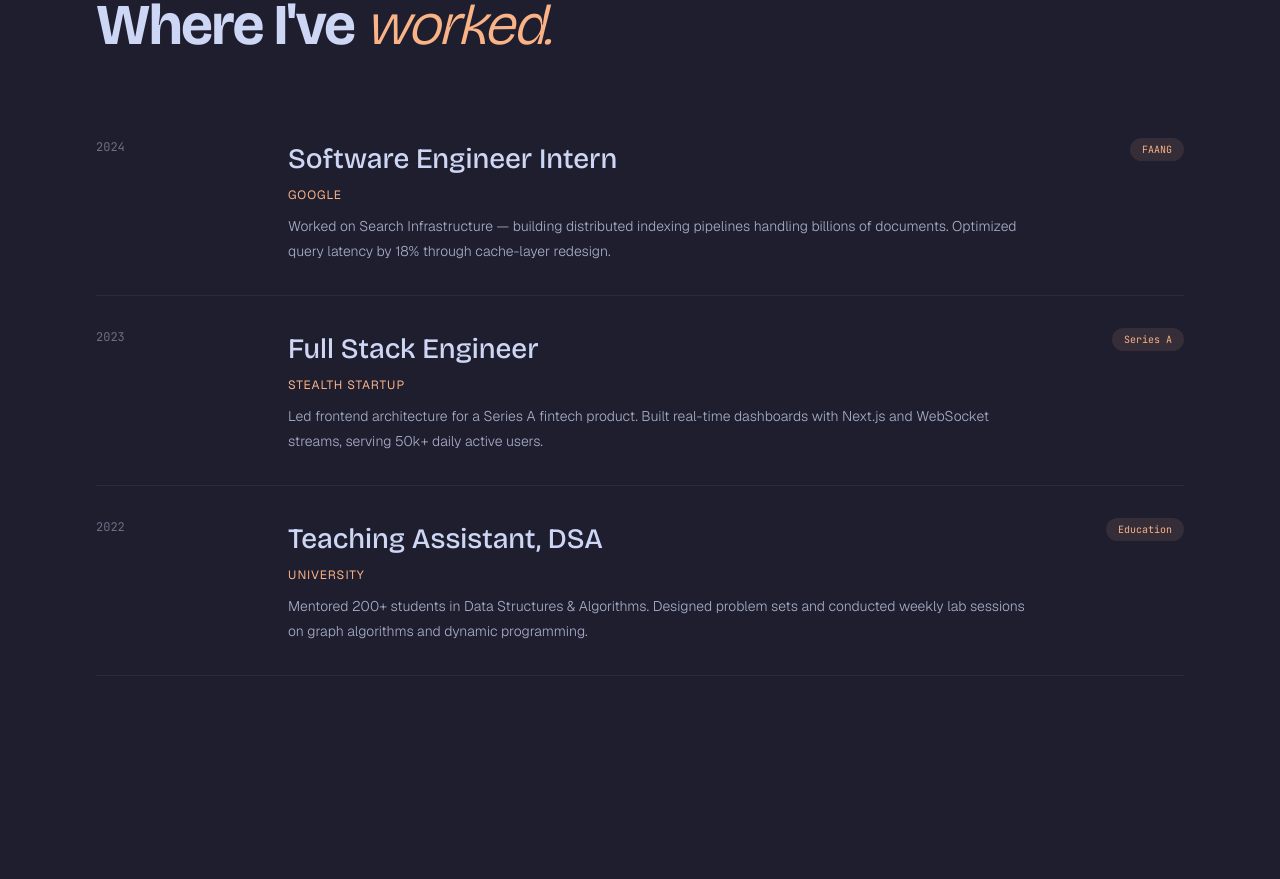
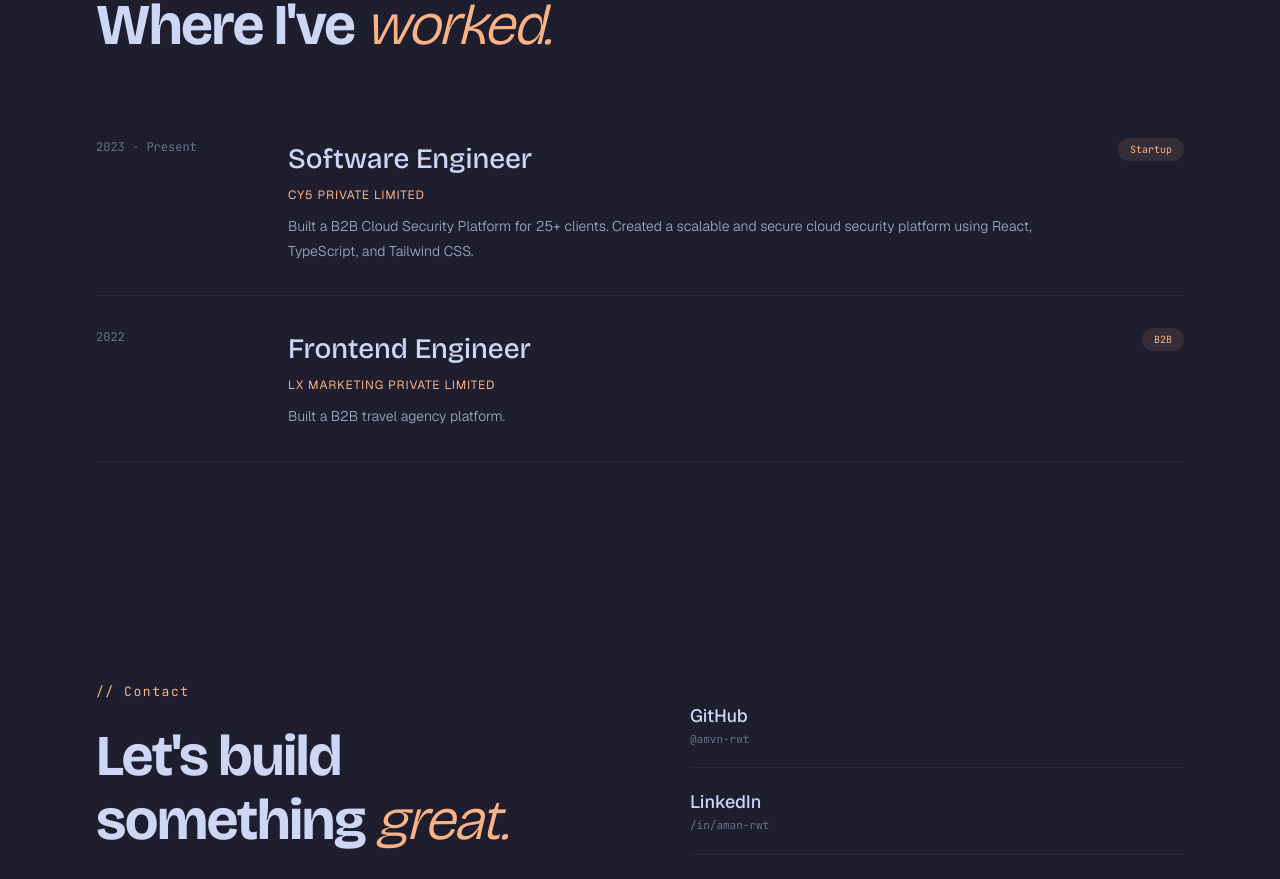
Before and after one commit to amvn-rwt/amanrwt.com, a Next.js app: page / in a window 1280 px wide. Shown: the part 1840-2719 px from the top of the page. Built offline with nearby package versions, Linux system fonts and the light colour scheme.

Commit message:
Update experience section to reflect current role at Cy5 Private Limited and adjust previous roles for clarity and accuracy.

```diff
--- a/app/page.tsx
+++ b/app/page.tsx
@@ -21,25 +21,18 @@ const techPills = [
 
 const experiences = [
   {
-    year: "2024",
-    role: "Software Engineer Intern",
-    company: "Google",
-    description: "Worked on Search Infrastructure — building distributed indexing pipelines handling billions of documents. Optimized query latency by 18% through cache-layer redesign.",
-    badge: "FAANG",
-  },
-  {
-    year: "2023",
-    role: "Full Stack Engineer",
-    company: "Stealth Startup",
-    description: "Led frontend architecture for a Series A fintech product. Built real-time dashboards with Next.js and WebSocket streams, serving 50k+ daily active users.",
-    badge: "Series A",
+    year: "2023 - Present",
+    role: "Software Engineer",
+    company: "Cy5 Private Limited",
+    description: "Built a B2B Cloud Security Platform for 25+ clients. Created a scalable and secure cloud security platform using React, TypeScript, and Tailwind CSS.",
+    badge: "Startup",
   },
   {
     year: "2022",
-    role: "Teaching Assistant, DSA",
-    company: "University",
-    description: "Mentored 200+ students in Data Structures & Algorithms. Designed problem sets and conducted weekly lab sessions on graph algorithms and dynamic programming.",
-    badge: "Education",
+    role: "Frontend Engineer",
+    company: "LX Marketing Private Limited",
+    description: "Built a B2B travel agency platform.",
+    badge: "B2B",
   },
 ];
 
```
